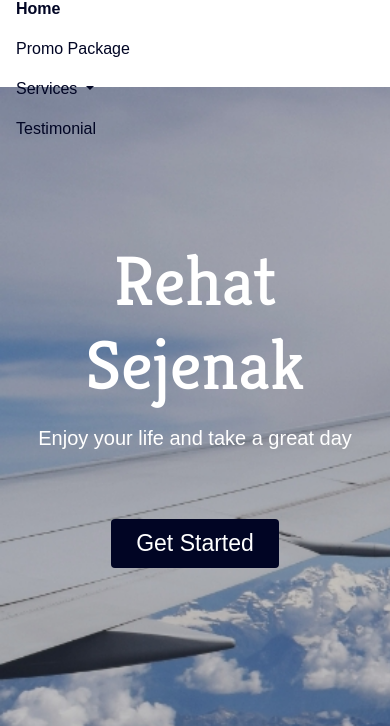
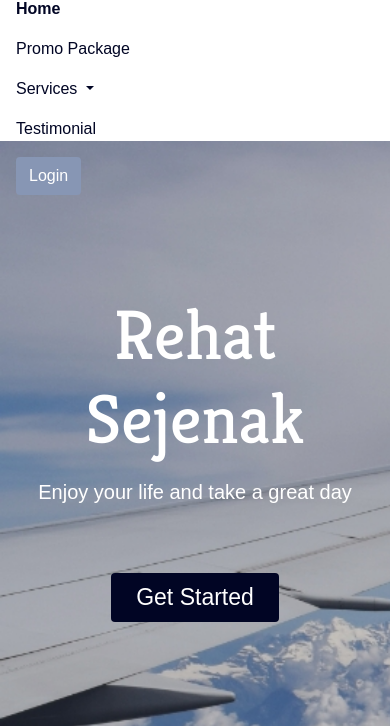
Before and after one commit to popyr28/webDesign, a plain HTML site: page index.html in a window 390 px wide. Both pictures are taken after a click on the button 346 px from the left and 33 px from the top of the page. Shown: the part 69-795 px from the top of the page. Drawn offline with nearby package versions, Linux system fonts and the light colour scheme; files that its build step writes are made by us from their sources; a web font is replaced by a local one.

Commit message:
Tambah mobile button

```diff
--- a/index.html
+++ b/index.html
@@ -48,11 +48,11 @@
                    </li>
                </ul>
                    <!--mobile button-->
-                   <!-- <form class="form-inline d-sm-block d-md-none">
+                   <form class="form-inline d-sm-block d-md-none">
                        <button class="btn btn-login my-2 my-sm-0">
                            Login
                        </button>
-                   </form> -->
+                   </form>
 
                    <!--dekstop button-->
                    <form class="form-inline my-2 my-lg-0 d-none d-md-block">
```
